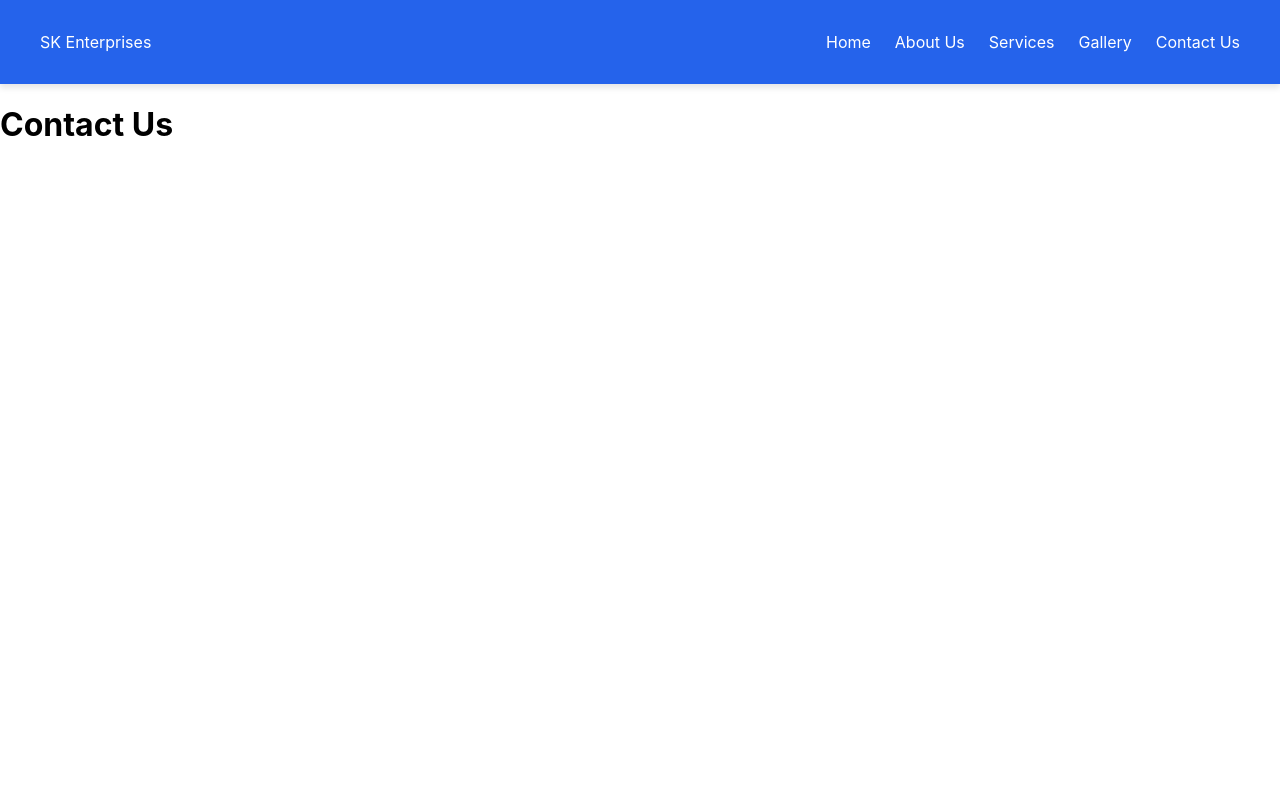
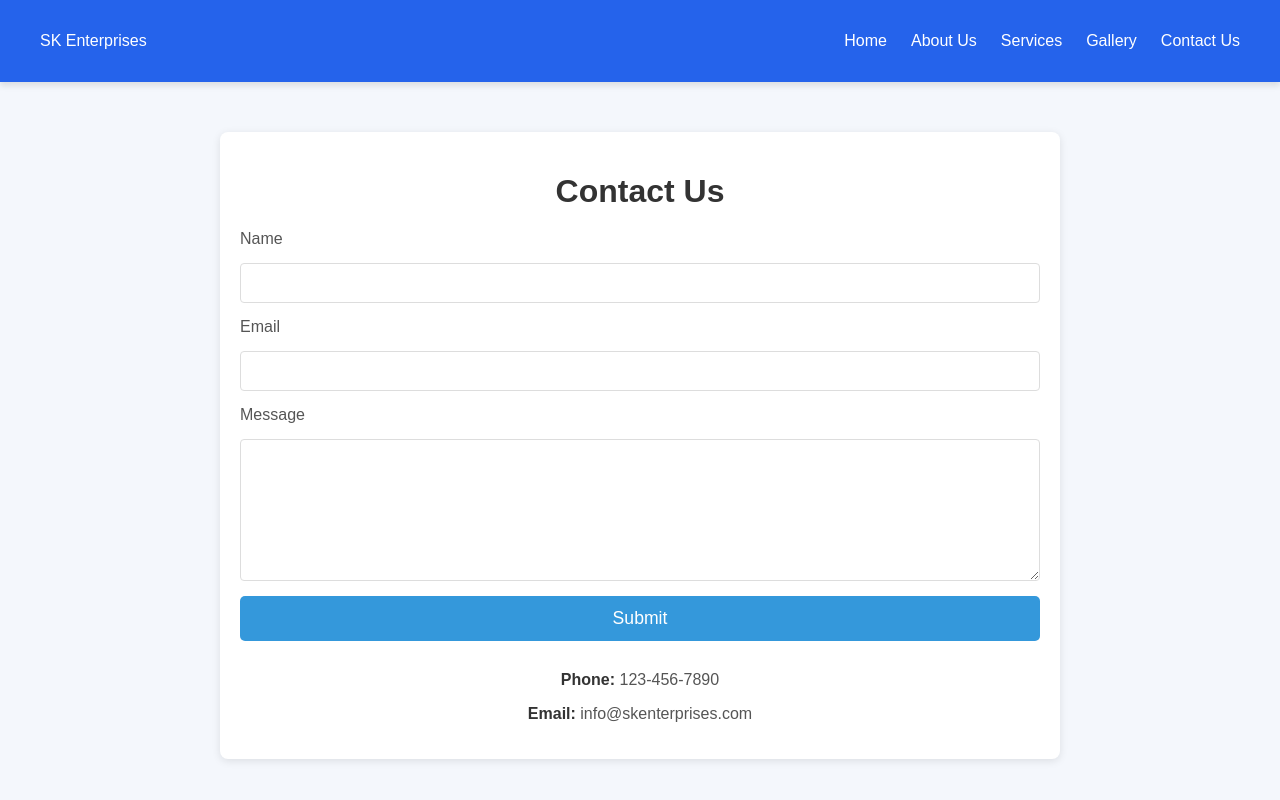
Before and after one commit to PreetiDiwakarGitHub/SK_Project, a React (Create React App) app: page /contact in a window 1280 px wide. Shown: the top 800 px of the page. Built offline with nearby package versions, Linux system fonts and the light colour scheme.

Commit message:
changes in contect

```diff
--- a/src/Contact.js
+++ b/src/Contact.js
@@ -1,7 +1,91 @@
-import React from "react";
+import React, { useState } from 'react';
+import './ContactUsPage.css';
 
-function Contact() {
-  return <h1 className="text-center mt-10">Contact Us</h1>;
+const Contact = () => {
+  const [formData, setFormData] = useState({
+    name: '',
+    email: '',
+    message: ''
+  });
+
+  const [status, setStatus] = useState(null);
+
+  const handleChange = (e) => {
+    const { name, value } = e.target;
+    setFormData({ ...formData, [name]: value });
+  };
+
+  const handleSubmit = (e) => {
+    e.preventDefault();
+    fetch('https://script.google.com/macros/s/AKfycbwrC07b1lRbNTtKtiyphBIsnKk84tRz3EluLv5MhttXgZfeATURj2Lv9GSMG2h-QGB5/exec', {
+      method: 'POST',
+      headers: {
+        'Content-Type': 'application/x-www-form-urlencoded',
+      },
+      body: new URLSearchParams({
+        name: formData.name,
+        email: formData.email,
+        message: formData.message,
+      }),
+    })
+      .then((response) => response.json())
+      .then((data) => {
+        console.log("Form submitted successfully:", data);
+        setStatus("Success! Your message has been sent.");
+        setFormData({ name: '', email: '', message: '' });
+      })
+      .catch((error) => {
+        console.error("Error submitting form:", error);
+        setStatus("Error! Something went wrong, please try again.");
+      });
+  };
+
+  return (
+    <div className="contact-us-container">
+      <h1 className="contact-us-title">Contact Us</h1>
+      <form className="contact-us-form" onSubmit={handleSubmit}>
+        <label className="form-label" htmlFor="name">Name</label>
+        <input
+          type="text"
+          id="name"
+          name="name"
+          value={formData.name}
+          onChange={handleChange}
+          className="form-input"
+          required
+        />
+
+        <label className="form-label" htmlFor="email">Email</label>
+        <input
+          type="email"
+          id="email"
+          name="email"
+          value={formData.email}
+          onChange={handleChange}
+          className="form-input"
+          required
+        />
+
+        <label className="form-label" htmlFor="message">Message</label>
+        <textarea
+          id="message"
+          name="message"
+          value={formData.message}
+          onChange={handleChange}
+          className="form-input"
+          required
+        ></textarea>
+
+        <button type="submit" className="submit-button">Submit</button>
+      </form>
+      {status && <p className="status-message">{status}</p>}
+
+      <div className="contact-info">
+        <p><strong>Phone:</strong> 123-456-7890</p>
+        <p><strong>Email:</strong> info@skenterprises.com</p>
+      </div>
+    </div>
+  );
 }
 
 export default Contact;
--- /dev/null
+++ b/src/ContactUsPage.css
@@ -0,0 +1,81 @@
+body {
+               font-family: 'Arial', sans-serif;
+               background-color: #f4f7fc;
+               margin: 0;
+               padding: 0;
+             }
+
+             .contact-us-container {
+               width: 100%;
+               max-width: 800px;
+               margin: 50px auto;
+               padding: 20px;
+               background-color: #ffffff;
+               box-shadow: 0 2px 8px rgba(0, 0, 0, 0.1);
+               border-radius: 8px;
+             }
+
+             .contact-us-title {
+               text-align: center;
+               font-size: 2rem;
+               color: #333;
+               margin-bottom: 20px;
+             }
+
+             .contact-us-form {
+               display: flex;
+               flex-direction: column;
+               gap: 15px;
+             }
+
+             .form-label {
+               font-size: 1rem;
+               color: #555;
+             }
+
+             .form-input {
+               padding: 10px;
+               font-size: 1rem;
+               border: 1px solid #ddd;
+               border-radius: 4px;
+               outline: none;
+               transition: border-color 0.3s ease;
+             }
+
+             .form-input:focus {
+               border-color: #3498db;
+             }
+
+             textarea.form-input {
+               resize: vertical;
+               min-height: 120px;
+             }
+
+             .submit-button {
+               padding: 12px 20px;
+               font-size: 1.1rem;
+               background-color: #3498db;
+               color: white;
+               border: none;
+               border-radius: 5px;
+               cursor: pointer;
+               transition: background-color 0.3s ease;
+             }
+
+             .submit-button:hover {
+               background-color: #2980b9;
+             }
+
+             .contact-info {
+               text-align: center;
+               margin-top: 30px;
+             }
+
+             .contact-info p {
+               font-size: 1rem;
+               color: #555;
+             }
+
+             .contact-info strong {
+               color: #333;
+             }
```
